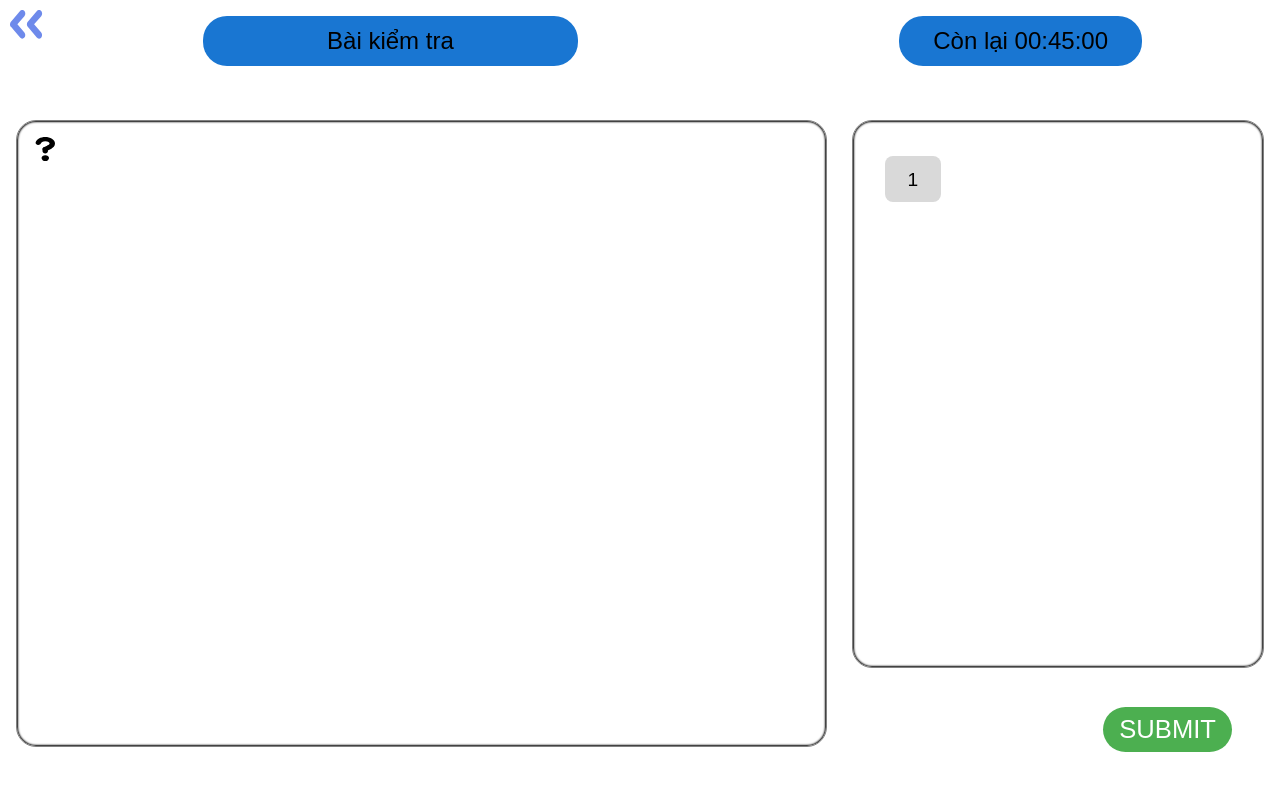
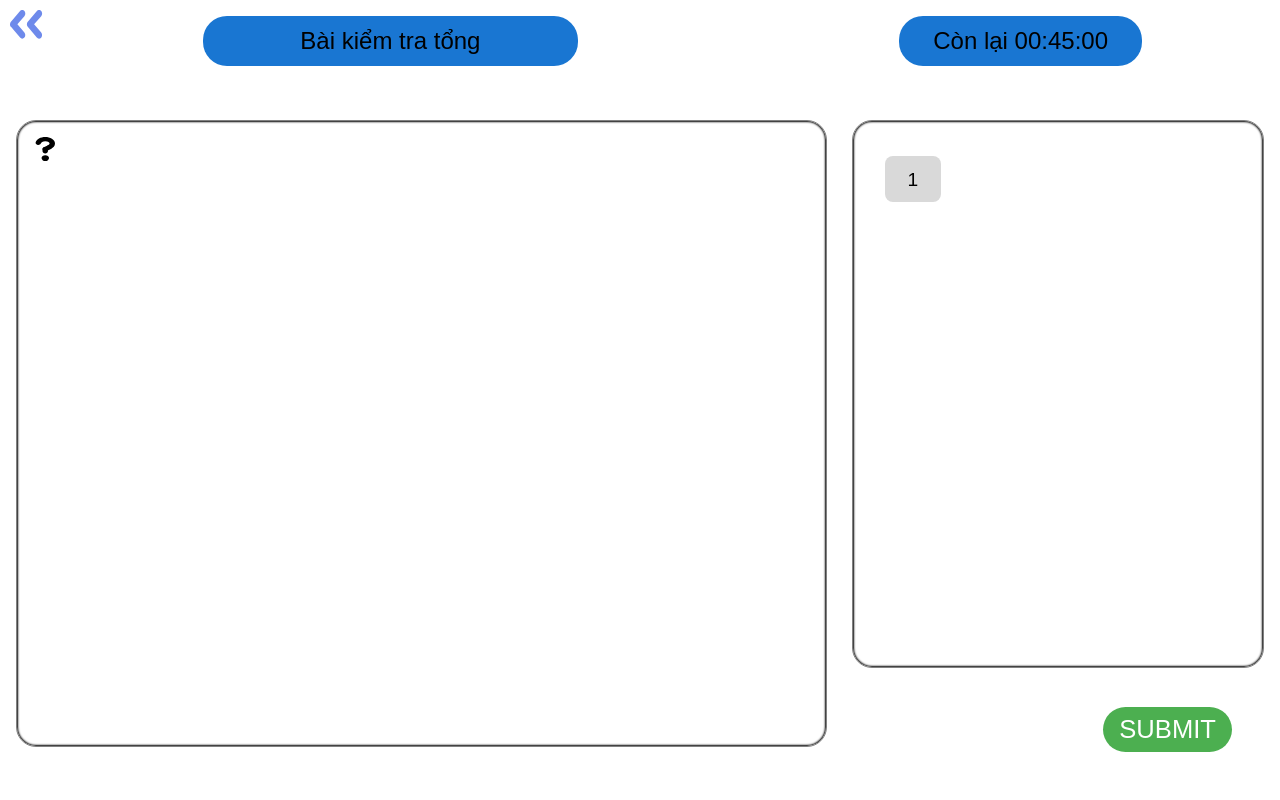
Before and after one commit to DinhVitCuong/final-exam-prep, a Flask app: template web/templates/exam.html in a window 1280 px wide. Run offline with Flask 3, Linux system fonts and the light colour scheme; the template is opened without the code that fills it: most values are stand-ins (such as "Sample title", 1, 10 or a date in 2020); parts of the project's set-up code (start-up, migrations or seed data) failed here and were passed over.

Commit message:
Add files via upload

```diff
--- a/web/templates/exam.html
+++ b/web/templates/exam.html
@@ -239,7 +239,7 @@
 
       <div class="header">
         <div class="header__content">
-          <p>Bài kiểm tra</p>
+          <p>Bài kiểm tra tổng</p>
         </div>
       </div>
       <div class="countdown">
```
